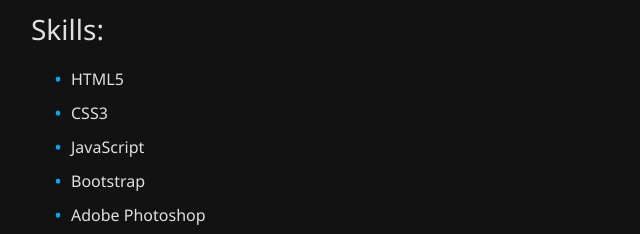
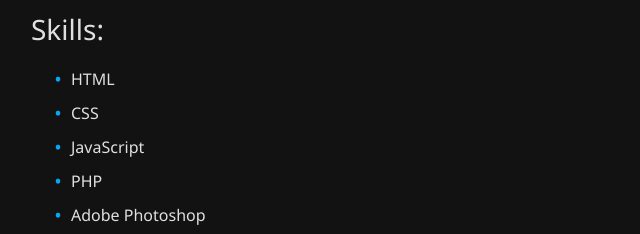
Before and after one commit to JEIMZUPLAYZ/JEIMZUPLAYZ, a plain HTML site: page index.html in a window 1280 px wide. Shown: the part 413-647 px from the top of the page, 229-869 px from the left. Drawn offline with nearby package versions, Linux system fonts and the light colour scheme.

Commit message:
index.html

```diff
--- a/index.html
+++ b/index.html
@@ -139,7 +139,7 @@ img.profile-img {
 
 <body>
     <section id="header" style="background-color: #121212;">
-        <h1 id="logo"><a href="#">JHAMES MARTIN</a></h1>
+        <h1 id="logo"><a href="https://www.facebook.com/profile.php?id=61555934608413">JHAMES MARTIN</a></h1>
     </section>
 
     <div class="content">
@@ -148,10 +148,10 @@ img.profile-img {
         <p class="subtitle">Hello, I'm Jhames Martin, a passionate front-end developer and graphic designer. I am making visually stunning images that bring ideas to life.</p>
         <h3>Skills:</h3>
         <ul class="skills-list">
-            <li>HTML5</li>
-            <li>CSS3</li>
+            <li>HTML</li>
+            <li>CSS</li>
             <li>JavaScript</li>
-            <li>Bootstrap</li>
+            <li>PHP</li>
             <li>Adobe Photoshop</li>
             <li>Mobile Editing</li>
             <li>Video Editing</li>
```
